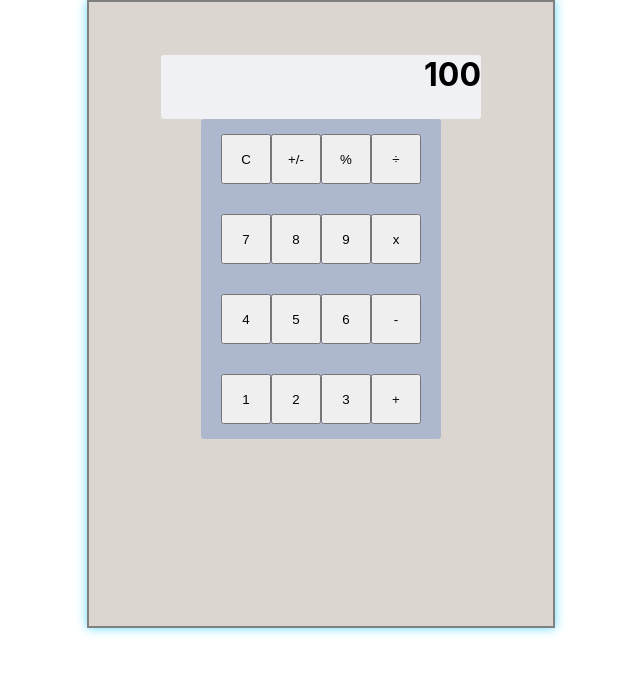
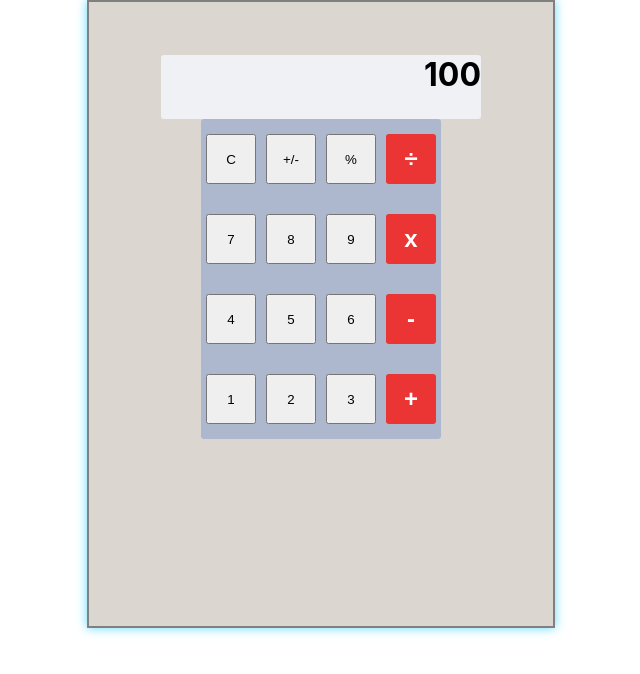
Before and after one commit to hayatu4islam/Scientific-Calculator, a React (Create React App) app in the folder calc-app/: page / in a window 1280 px wide. Shown: the top 674 px of the page, without its empty margins (319-959 px from the left). Built offline with nearby package versions, Linux system fonts and the light colour scheme.

Commit message:
Color on buttons

```diff
--- a/calc-app/src/App.css
+++ b/calc-app/src/App.css
@@ -34,7 +34,7 @@
   background-color: #adb8ce;
   height: 20rem;
   width: 60%;
-  justify-content: center;
+  justify-content: space-around;
   align-items: center;
   /* padding: 1rem; */
   margin: auto;
@@ -53,6 +53,17 @@
   width: 50px;
   height: 50px;
   /* height: 100%; */
+}
+
+#operator {
+  background-color: #eb3535;
+  color: white;
+  border-radius: 3px;
+  font-size: 1.5rem;
+  font-weight: bold;
+  border: none;
+  /* width: 50px;
+  height: 50px; */
 }
 
 .display-text {
--- a/calc-app/src/App.js
+++ b/calc-app/src/App.js
@@ -17,7 +17,7 @@ function App() {
           <button className="keypad" type="button">
             %
           </button>
-          <button className="keypad" type="button">
+          <button className="keypad" id="operator" type="button">
             ÷
           </button>
           <button className="keypad" type="button">
@@ -29,7 +29,7 @@ function App() {
           <button className="keypad" type="button">
             9
           </button>
-          <button className="keypad" type="button">
+          <button className="keypad" id="operator" type="button">
             x
           </button>
           <button className="keypad" type="button">
@@ -41,7 +41,7 @@ function App() {
           <button className="keypad" type="button">
             6
           </button>
-          <button className="keypad" type="button">
+          <button className="keypad" id="operator" type="button">
             -
           </button>
           <button className="keypad" type="button">
@@ -53,7 +53,7 @@ function App() {
           <button className="keypad" type="button">
             3
           </button>
-          <button className="keypad" type="button">
+          <button className="keypad" id="operator" type="button">
             +
           </button>
         </div>
```
